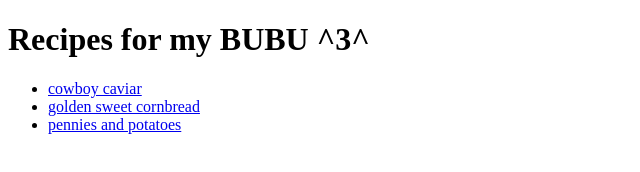
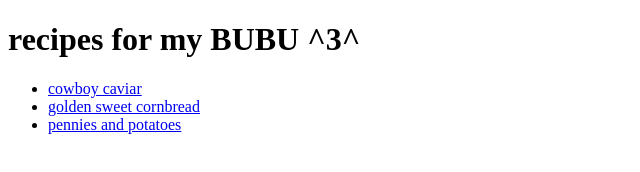
Before and after one commit to notmonica/odin-recipes, a plain HTML site: page index.html in a window 1280 px wide. Shown: the whole page, without its empty margins (0-640 px from the left). Drawn offline with Linux system fonts and the light colour scheme.

Commit message:
Add style change

```diff
--- a/index.html
+++ b/index.html
@@ -6,7 +6,7 @@
 </head>
 
 <body>
-    <h1>Recipes for my BUBU ^3^</h1>
+    <h1>recipes for my BUBU ^3^</h1>
     <ul>
         <li><a href="./recipes/cowboy_caviar.html">cowboy caviar</a></li>
         <li><a href="./recipes/golden_sweet_cornbread.html">golden sweet cornbread</a></li>
```
